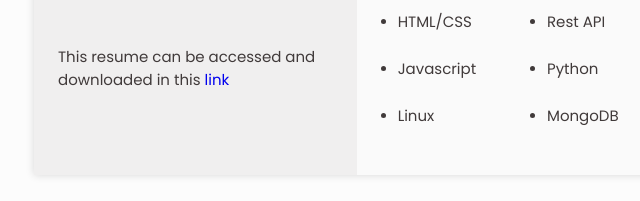
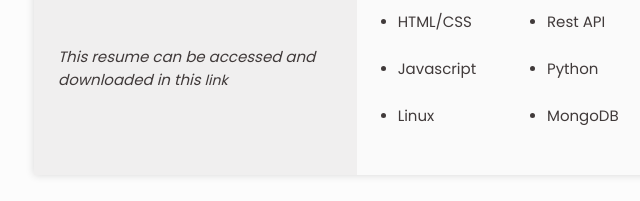
Before and after one commit to M-Sanz/My-Resume, a plain HTML site: page index.html in a window 1280 px wide. Shown: the part 1189-1390 px from the top of the page, 122-762 px from the left. Drawn offline with nearby package versions, Linux system fonts and the light colour scheme.

Commit message:
feat: add note for website link

```diff
--- a/index.html
+++ b/index.html
@@ -138,7 +138,7 @@
             </div>
           </section>
 
-          <p>This resume can be accessed and downloaded in this <a href="https://my-resume-m-sanz.vercel.app/">link</a></p>
+          <p><i>This resume can be accessed and downloaded in this <a href="https://my-resume-m-sanz.vercel.app/" class="social__link">link</a></i></p>
         </div>
         <div class="resume__right">
           <!-- EXPERIENCE -->
```
